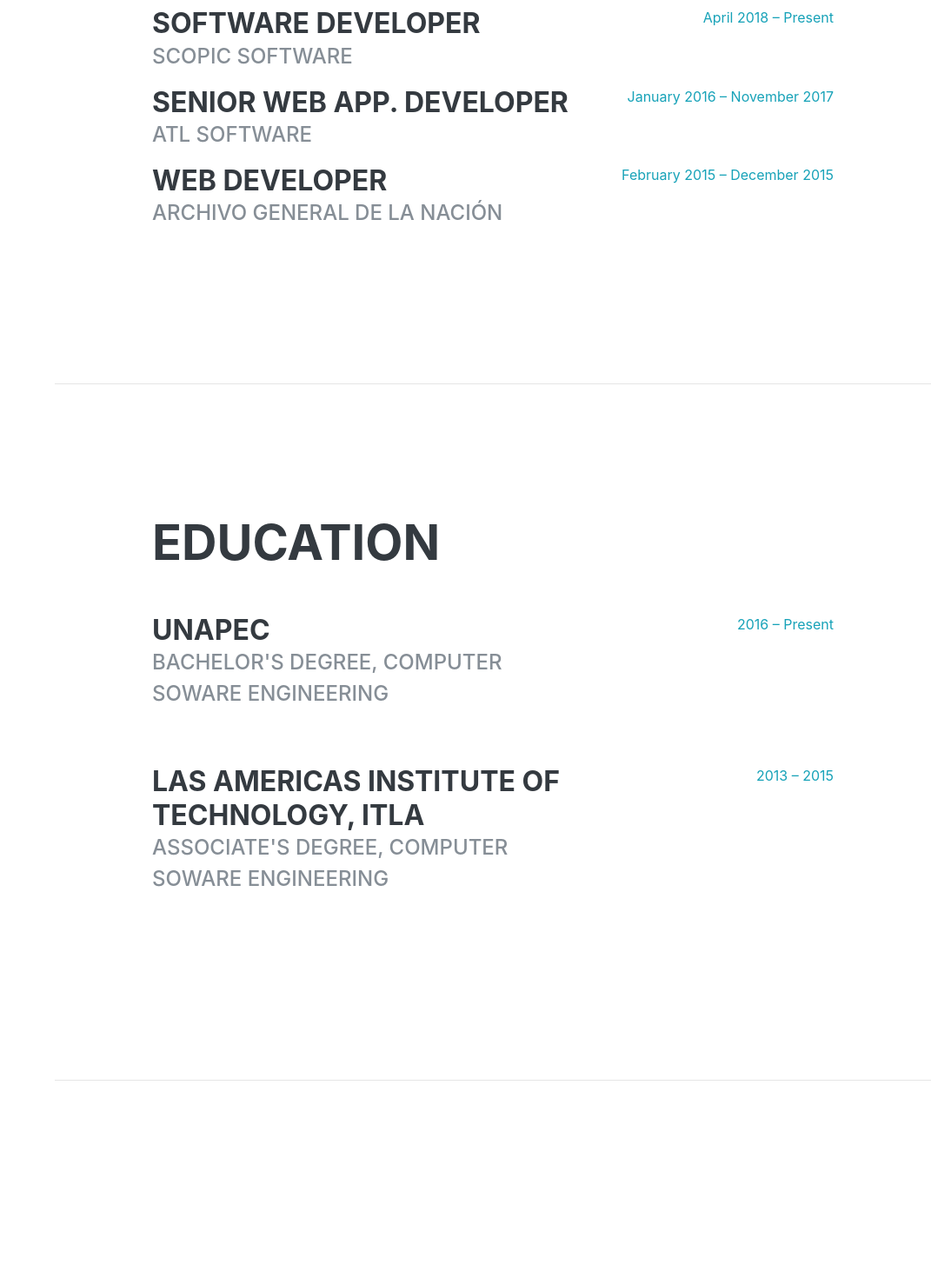
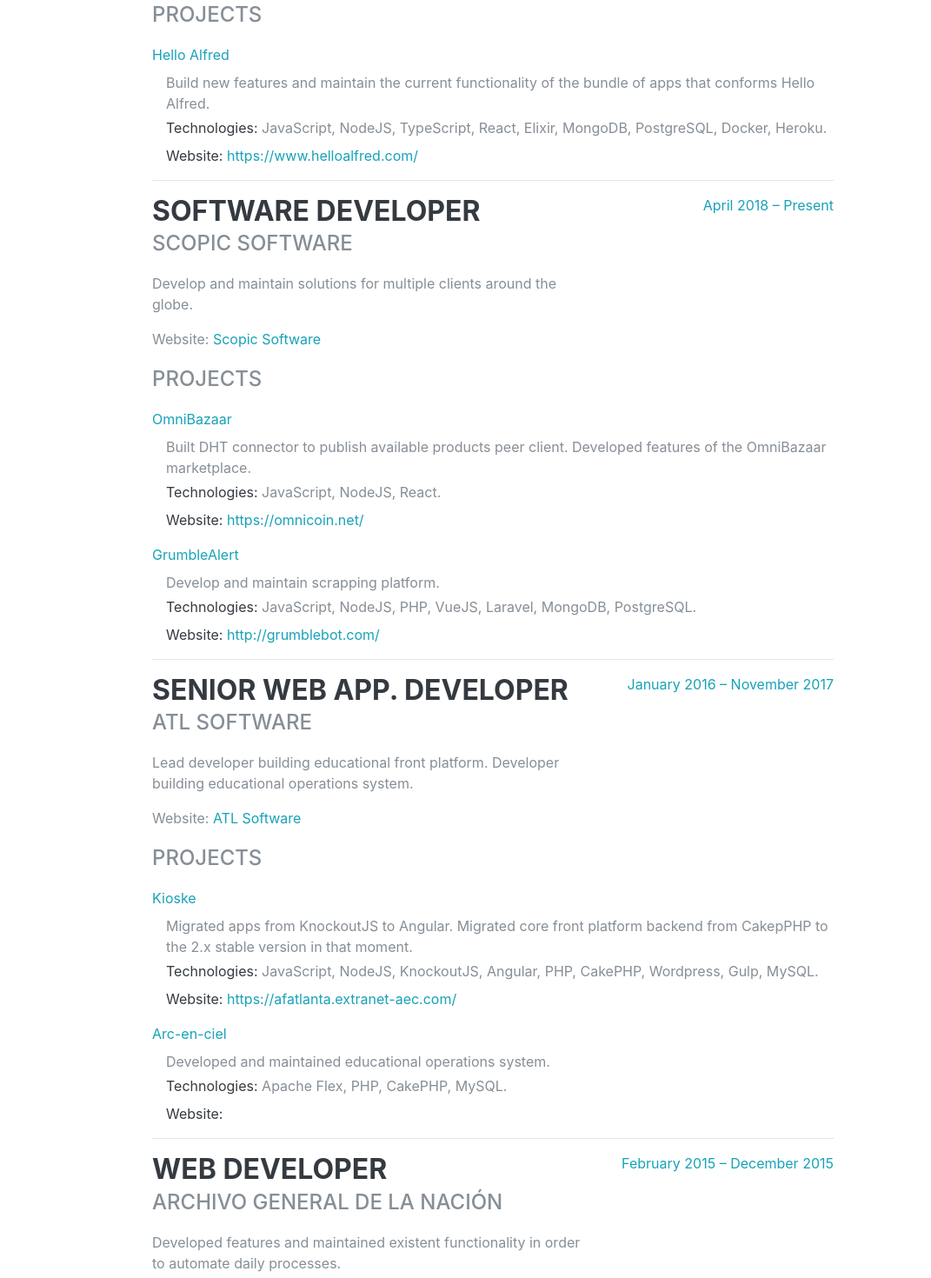
Before and after one commit to vyzaldysanchez/vyzaldysanchez.github.io, a Vue app: page / in a window 1280 px wide. Shown: the part 1160-2630 px from the top of the page at 87% size, without its empty margins (209-1280 px from the left). Built offline with nearby package versions, Linux system fonts and the light colour scheme; a web font is replaced by a local one.

Commit message:
Updates resume experiences

```diff
--- a/src/components/Resume.vue
+++ b/src/components/Resume.vue
@@ -7,6 +7,7 @@
       <h2 class="mb-5">Experience</h2>
 
       <template v-for="(experience, id) in experiences">
+        <div v-bind:key="`vy-experience-item-parent-${id}`">
           <div
             class="resume-item d-flex flex-column flex-md-row justify-content-between"
             v-bind:key="`vy-experience-item-${id}`"
@@ -17,13 +18,39 @@
               <p>
                 {{ experience.description }}
               </p>
+              Website: <a :href="experience.link">{{ experience.company }}</a>
             </div>
+
             <div class="resume-date text-md-right">
               <span class="text-primary">{{ experience.duration }}</span>
             </div>
+
+          </div>
+
+          <div
+            class="subheading mt-3 mb-3"
+            v-if="experience.projects.length"
+          >Projects</div>
+
+          <div
+            class="resume-project"
+            v-for="(project, id) in experience.projects"
+            v-bind:key="`vy-experience-item-project-${id}`"
+          >
+            <div class="text-primary mb-2">{{ project.name }}</div>
+
+            <div class="ml-3 mb-3">
+              <span>{{ project.description }}</span><br />
+              <div class="mt-1 mb-2">
+                <span class="text-dark">Technologies:</span> <span>{{ project.techs.join(', ') }}.</span><br />
+              </div>
+              <span class="text-dark">Website:</span> <a :href="project.link">{{ project.link }}</a>
+            </div>
+          </div>
+
+          <hr class="mb-3" />
         </div>
       </template>
-
     </div>
 
   </section>
@@ -37,25 +64,61 @@ export default {
         {
           jobTitle: 'Software Engineer',
           company: 'GBH Solutions',
-          description: '',
+          description: 'Collaborate with the team to produce software artifacts and maintain existing products.',
+          link: 'https://gbh.com.do/en/',
+          projects: [{
+            name: 'Hello Alfred',
+            description: 'Build new features and maintain the current functionality of the bundle of apps that conforms Hello Alfred.',
+            techs: ['JavaScript', 'NodeJS', 'TypeScript', 'React', 'Elixir', 'MongoDB', 'PostgreSQL', 'Docker', 'Heroku'],
+            link: 'https://www.helloalfred.com/',
+          }],
           duration: 'November 2017 – Present',
         },
         {
           jobTitle: 'Software Developer',
           company: 'Scopic Software',
-          description: '',
+          description: 'Develop and maintain solutions for multiple clients around the globe.',
+          link: 'https://scopicsoftware.com/',
+          projects: [
+            {
+              name: 'OmniBazaar',
+              description: 'Built DHT connector to publish available products peer client. Developed features of the OmniBazaar marketplace.',
+              techs: ['JavaScript', 'NodeJS', 'React'],
+              link: 'https://omnicoin.net/',
+            }, {
+              name: 'GrumbleAlert',
+              description: 'Develop and maintain scrapping platform.',
+              techs: ['JavaScript', 'NodeJS', 'PHP', 'VueJS', 'Laravel', 'MongoDB', 'PostgreSQL'],
+              link: 'http://grumblebot.com/',
+            },
+          ],
           duration: 'April 2018 – Present',
         },
         {
           jobTitle: 'Senior Web App. Developer',
           company: 'ATL Software',
-          description: '',
+          description: 'Lead developer building educational front platform. Developer building educational operations system.',
+          link: 'https://atl-software.net/en/',
+          projects: [
+            {
+              name: 'Kioske',
+              description: 'Migrated apps from KnockoutJS to Angular. Migrated core front platform backend from CakepPHP to the 2.x stable version in that moment.',
+              techs: ['JavaScript', 'NodeJS', 'KnockoutJS', 'Angular', 'PHP', 'CakePHP', 'Wordpress', 'Gulp', 'MySQL'],
+              link: 'https://afatlanta.extranet-aec.com/',
+            }, {
+              name: 'Arc-en-ciel',
+              description: 'Developed and maintained educational operations system.',
+              techs: ['Apache Flex', 'PHP', 'CakePHP', 'MySQL'],
+            },
+          ],
           duration: 'January 2016 – November 2017',
         },
         {
           jobTitle: 'Web Developer',
           company: 'Archivo General de la Nación',
-          description: '',
+          link: 'http://agn.gob.do/',
+          description: 'Developed features and maintained existent functionality in order to automate daily processes.',
+          projects: [],
           duration: 'February 2015 – December 2015',
         },
       ],
```
Lines whose indentation alone changed are shown as unchanged.
